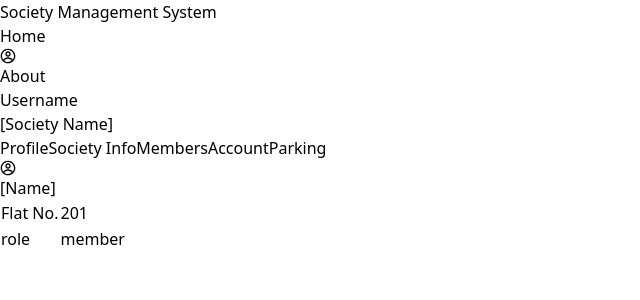
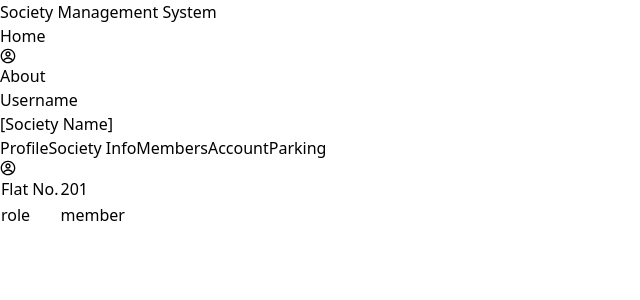
Before and after one commit to manoah12345/Society-Management-System, a React (Vite) app: page /profile in a window 1280 px wide. Shown: the top 300 px of the page, without its empty margins (0-640 px from the left). Built offline with nearby package versions, Linux system fonts and the light colour scheme.

Commit message:
made changes in the frontend and connected with firebase

```diff
--- a/package.json
+++ b/package.json
@@ -10,6 +10,7 @@
     "preview": "vite preview"
   },
   "dependencies": {
+    "firebase": "^10.13.1",
     "react": "^18.3.1",
     "react-dom": "^18.3.1",
     "react-icons": "^5.3.0",
--- a/src/App.jsx
+++ b/src/App.jsx
@@ -1,11 +1,14 @@
 import React from 'react'
 import System from './components/System'
+import { Auth } from './components/auth'
+import { BrowserRouter as Router, Routes, Route } from 'react-router-dom';
 
 function App() {
   return (
-    <div className='h-screen w-full'>
-      <System/>
-    </div>
+        <Routes>
+          <Route path="/auth" element={<Auth />} />
+          <Route path="*" element={<System />} />
+        </Routes>
   )
 }
 
--- a/src/components/Profile.jsx
+++ b/src/components/Profile.jsx
@@ -1,15 +1,18 @@
 import React from 'react'
 import { CgProfile } from "react-icons/cg";
 import { Link } from 'react-router-dom';
+import { auth } from '../config/firebase-config';
 
 function Profile() {
+    const email = auth?.currentUser?.email;
+
   return (
     <div className='h-full w-[82%]'>
-        <div className='w-full h-[60%] bg-white flex flex-col justify-center items-center gap-3'>
+        <div className='w-[100vw] h-[300px] bg-white flex flex-col justify-center gap-3'>
             <Link to='/profile/detail'>
-        <CgProfile className='text-[120px]' />
+        <CgProfile className='text-[120px] ml-[40vw]' />
         </Link>
-        <h1 className='text-3xl'>[Name]</h1>
+        <h1 className='text-3xl ml-[38vw]'>{ email }</h1>
         </div>
         <div className='w-full h-[40%] bg-blue-400 flex justify-center items-center'>
             <table className='border-2 border-black h-20 w-[32%] bg-white'>
--- a/src/components/System.jsx
+++ b/src/components/System.jsx
@@ -11,7 +11,7 @@ function System() {
   return (
     <div className='h-full w-full bg-white overflow-hidden'>
         <Navbar/>
-        <div className='h-[87%] w-full bg-blue-400 flex'>
+        <div className='w-full bg-blue-400 flex' style={{height: 'calc(100vh - 70px)'}}>
             <Sidebar/>
             <Routes>
                 <Route path='/' element={<Home/>}></Route>
--- /dev/null
+++ b/src/components/auth.jsx
@@ -0,0 +1,27 @@
+import { useState } from 'react';
+import { auth } from '../config/firebase-config';
+import { createUserWithEmailAndPassword } from 'firebase/auth';
+import { useNavigate } from 'react-router-dom';
+
+export const Auth = () => {
+    const [email, setEmail] = useState('');
+    const [password, setPassword] = useState('');
+    const navigate = useNavigate();
+
+    const signIn = async () => {
+        try{
+            await createUserWithEmailAndPassword(auth, email, password);
+            navigate('/');
+        } catch (error){
+            console.error(error);
+        }
+    }
+
+    return(
+        <div>
+            <input placeholder="Email....." onChange={(e) => setEmail(e.target.value)}/>
+            <input placeholder="Password......" type="password" onChange={(e) => setPassword(e.target.value)}/>
+            <button onClick={signIn}>Submit</button>
+        </div>
+    )
+}
--- /dev/null
+++ b/src/config/firebase-config.jsx
@@ -0,0 +1,23 @@
+// Import the functions you need from the SDKs you need
+import { initializeApp } from "firebase/app";
+import { getAnalytics } from "firebase/analytics";
+import { getAuth } from "firebase/auth";
+// TODO: Add SDKs for Firebase products that you want to use
+// https://firebase.google.com/docs/web/setup#available-libraries
+
+// Your web app's Firebase configuration
+// For Firebase JS SDK v7.20.0 and later, measurementId is optional
+const firebaseConfig = {
+  apiKey: "AIzaSyAyBJs7Mvvn-WH00Brvlcm4Rkg6DYQliDg",
+  authDomain: "society-management-f4f4e.firebaseapp.com",
+  projectId: "society-management-f4f4e",
+  storageBucket: "society-management-f4f4e.appspot.com",
+  messagingSenderId: "230676232387",
+  appId: "1:230676232387:web:4184dcc311952cbe1dca76",
+  measurementId: "G-CCK68R6YFF"
+};
+
+// Initialize Firebase
+const app = initializeApp(firebaseConfig);
+const analytics = getAnalytics(app);
+export const auth = getAuth(app);
```
Also changed, not shown: 1 other file (tests, documents, lock files or other folders).
